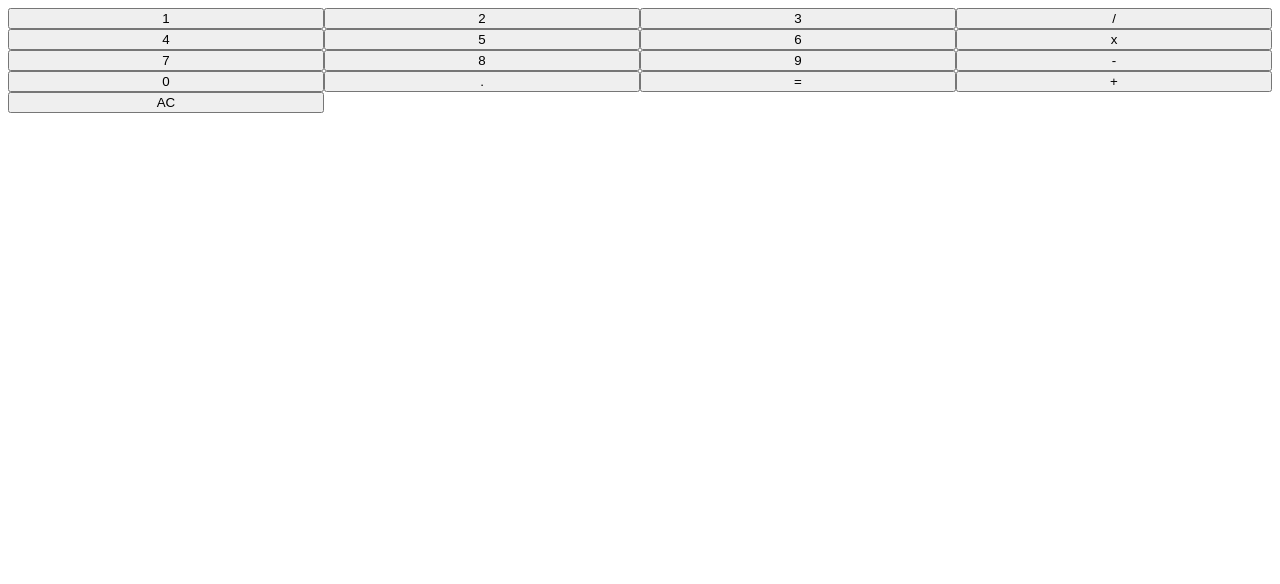
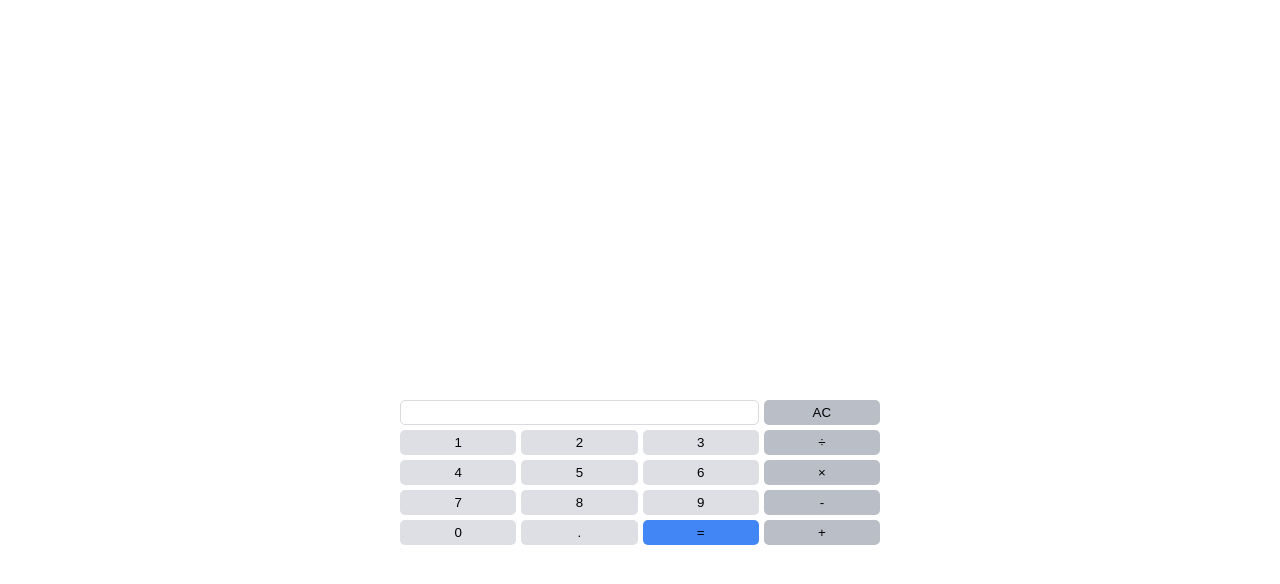
Before and after one commit to BrandonKimble/Calculator, a plain HTML site: page index.html in a window 1280 px wide. Both pictures are taken after a click on the button "AC". Drawn offline with Linux system fonts and the light colour scheme.

Commit message:
calculator is fully functioning with basic operators working

```diff
--- a/app.js
+++ b/app.js
@@ -1,9 +1,44 @@
 const body = document.querySelector('body');
 const button = document.createElement('button');
+const display = document.querySelector('.display');
+const buttons = document.querySelectorAll('button');
 
 function add(x, y) { return x + y; }
 function subtract(x, y) { return x - y; }
 function multiply(x, y) { return x * y; }
-function divide(x, y) { return x / y; }
+function divide(x, y) {
+    if (y === 0) return "Oh no, You should know better..."
+    return x / y;
+}
+function operate(op, x, y) { return op(x, y); }
 
-function operate(op, x, y) { return op(x, y); }
+function populateDisplay() {
+    let num = '', x, y, op;
+    buttons.forEach(button => {
+        button.addEventListener('click', (e) => {
+            if (button.classList.contains('num')) {
+                num += e.target.innerHTML;
+                display.textContent = num;
+            } if (button.classList.contains('op')) {
+                if (x) {
+                    y = Number(num);
+                    if (typeof op === "function") num = operate(op, x, y);
+                    display.textContent = num;
+                }
+                op = window[e.target.classList[1]];
+                x = Number(num);
+                num = '';
+            } if (button.classList.contains('equal')) {
+                y = Number(num);
+                if (typeof op === "function") num = operate(op, x, y);
+                display.textContent = num;
+                x = '', y = '';
+            } if (button.classList.contains('clear')) {
+                num = '', x = '', y = '';
+                display.textContent = num;
+            }
+        });
+    });
+}
+
+populateDisplay();
--- a/index.html
+++ b/index.html
@@ -8,23 +8,24 @@
     <title>Calculator</title>
 </head>
 <body>
+    <div class="display"></div>
+    <button class="clear">AC</button>
     <button class="num">1</button>
     <button class="num">2</button>
     <button class="num">3</button>
-    <button class="divide">/</button>
+    <button class="op divide">÷</button>
     <button class="num">4</button>
     <button class="num">5</button>
     <button class="num">6</button>
-    <button class="multiply">x</button>
+    <button class="op multiply">×</button>
     <button class="num">7</button>
     <button class="num">8</button>
     <button class="num">9</button>
-    <button class="subtract">-</button>
+    <button class="op subtract">-</button>
     <button class="num">0</button>
-    <button class="num">.</button>
+    <button class="num decimal">.</button>
     <button class="equal">=</button>
-    <button class="add">+</button>
-    <button class="clear">AC</button>
+    <button class="op add">+</button>
 </body>
 <script src="app.js"></script>
 </html>
--- a/style.css
+++ b/style.css
@@ -1,4 +1,36 @@
+* {
+    margin: 0;
+    padding: 0;
+    box-sizing: border-box;
+}
 body {
+    margin: 400px;
     display: grid;
+    grid-gap: 5px;
     grid-template-columns: 1fr 1fr 1fr 1fr;
+    font-family: Roboto, arial, sans-serif;
 }
+.display {
+    display: flex;
+    align-items: center;
+    border: solid #d9dade 1px;
+    grid-column: 1 / span 3;
+    border-radius: 5px;
+    padding: 3px;
+}
+button {
+    background-color: #babec6;
+    border: transparent;
+    border-radius: 5px;
+    min-height: 25px;
+    cursor: pointer;
+}
+button:active {
+    border: solid grey 1px;
+}
+.equal {
+    background-color: #4285f4;
+}
+.num {
+    background-color: #dddfe4;
+}
```
